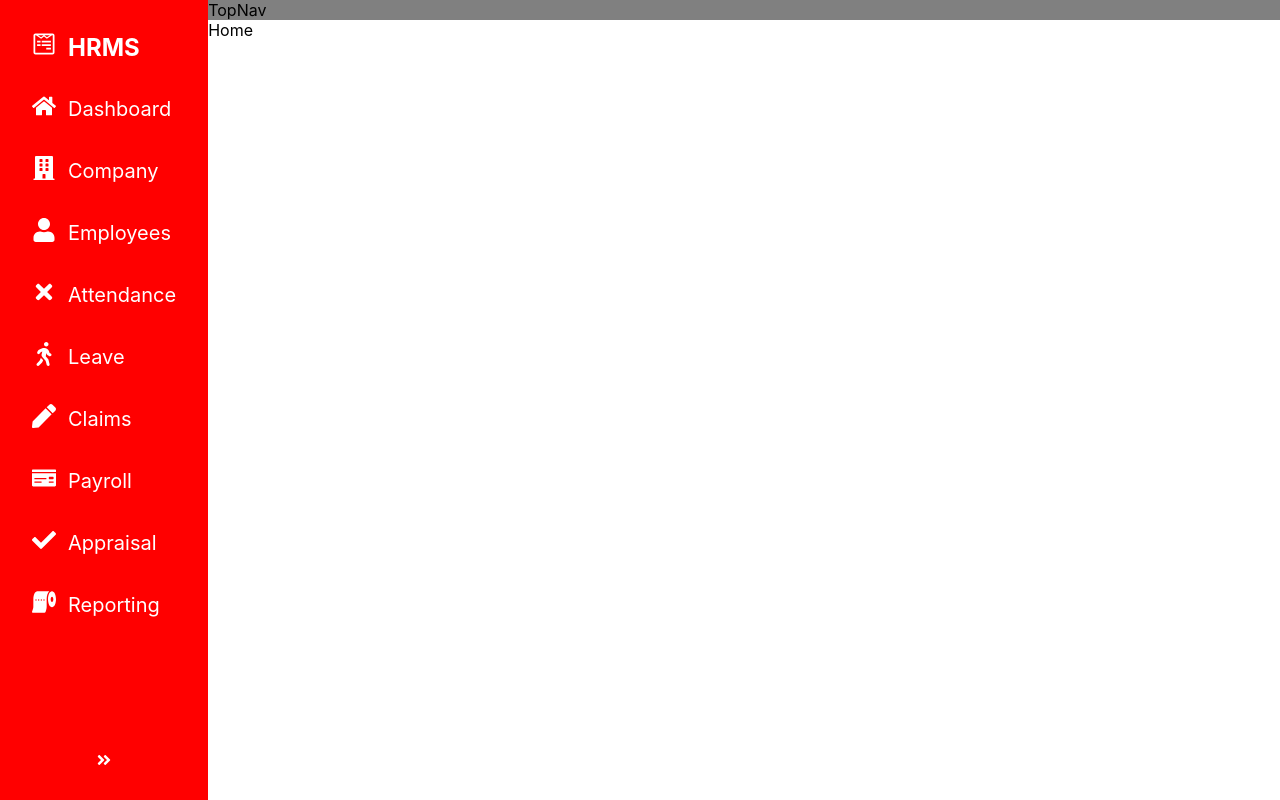
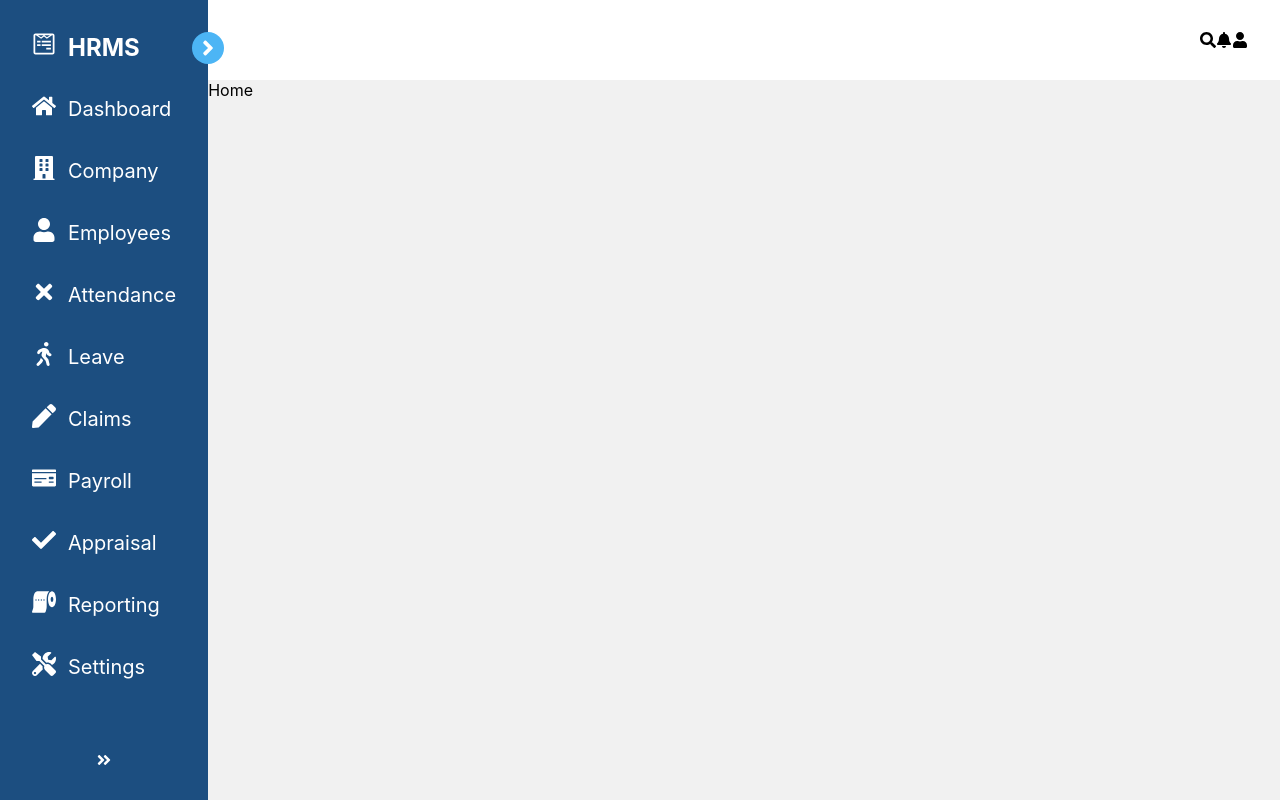
Before and after one commit to Phil-Elliott/HR-App, a Next.js app: page / in a window 1280 px wide. Built offline with nearby package versions, Linux system fonts and the light colour scheme.

Commit message:
added some styling to the top

```diff
--- a/components/Nav/LeftNav/components/Links.tsx
+++ b/components/Nav/LeftNav/components/Links.tsx
@@ -61,11 +61,11 @@ const Links = ({ navWidth }: { navWidth: string }) => {
       icon: <FaToiletPaper />,
       path: "/reporting",
     },
-    // {
-    //   name: "Settings",
-    //   icon: <FaTools />,
-    //   path: "/settings",
-    // },
+    {
+      name: "Settings",
+      icon: <FaTools />,
+      path: "/settings",
+    },
   ];
 
   return (
--- a/components/Nav/TopNav/TopNav.tsx
+++ b/components/Nav/TopNav/TopNav.tsx
@@ -1,8 +1,28 @@
 import React from "react";
 import styles from "../../../styles/layout/top-nav/topNav.module.scss";
+import { FaUser, FaSearch, FaBell, FaAngleRight } from "react-icons/fa";
 
 const TopNav = () => {
-  return <div className={styles.main}>TopNav</div>;
+  return (
+    <div className={styles.main}>
+      <div className={styles.left}>
+        <FaAngleRight />
+      </div>
+      <div className={styles.right}>
+        <FaSearch />
+        <FaBell />
+        <FaUser />
+      </div>
+    </div>
+  );
 };
 
 export default TopNav;
+
+/*
+
+1) button to expand and collapse the nav
+2) search icon, reminder icon, and user icon
+
+
+*/
--- a/styles/abstracts/_variables.scss
+++ b/styles/abstracts/_variables.scss
@@ -0,0 +1,30 @@
+//==================================================
+// Colors
+//==================================================
+$primary: #1c4e80;
+$secondary: #4cb5f5;
+$tertiary: #f5f5f5;
+$quaternary: #f5f5f5;
+$quinary: #f5f5f5;
+
+//==================================================
+// Width
+//==================================================
+
+//==================================================
+// Transition
+//==================================================
+$transistion-ease: all 0.5s ease-in-out;
+
+//==================================================
+// Box Shadows
+//==================================================
+
+//==================================================
+// Border Radius
+//==================================================
+$border-radius: 3px;
+
+//==================================================
+// Font Sizes
+//==================================================
--- a/styles/globals.css
+++ b/styles/globals.css
@@ -1,5 +1,6 @@
 html,
 body {
+  background-color: #f1f1f1;
   padding: 0;
   margin: 0;
   font-family: -apple-system, BlinkMacSystemFont, Segoe UI, Roboto, Oxygen,
--- a/styles/layout/left-nav/leftNav.module.scss
+++ b/styles/layout/left-nav/leftNav.module.scss
@@ -1,7 +1,7 @@
 @use "../../abstracts" as *;
 
 .main {
-  background-color: red;
+  background-color: $primary;
   color: white;
   display: flex;
   flex-direction: column;
--- a/styles/layout/left-nav/links.module.scss
+++ b/styles/layout/left-nav/links.module.scss
@@ -6,7 +6,7 @@
   padding: 1rem 2rem;
 
   &:hover {
-    background-color: black;
+    background-color: $secondary;
   }
 }
 
--- a/styles/layout/top-nav/topNav.module.scss
+++ b/styles/layout/top-nav/topNav.module.scss
@@ -1,6 +1,30 @@
 @use "../../abstracts" as *;
 
 .main {
-  background-color: grey;
+  background-color: white;
   width: 100%;
+  position: relative;
+  padding: 2rem 2rem;
 }
+
+.left {
+  background: $secondary;
+  border-radius: 100%;
+  color: white;
+  position: absolute;
+  left: -1rem;
+  font-size: clamp(1.5rem, 1.5vw, 1.5rem);
+  cursor: pointer;
+  width: 2rem;
+  height: 2rem;
+  display: flex;
+  justify-content: center;
+  align-items: center;
+}
+
+.right {
+  display: flex;
+  align-items: center;
+  justify-content: flex-end;
+  height: 100%;
+}
```
